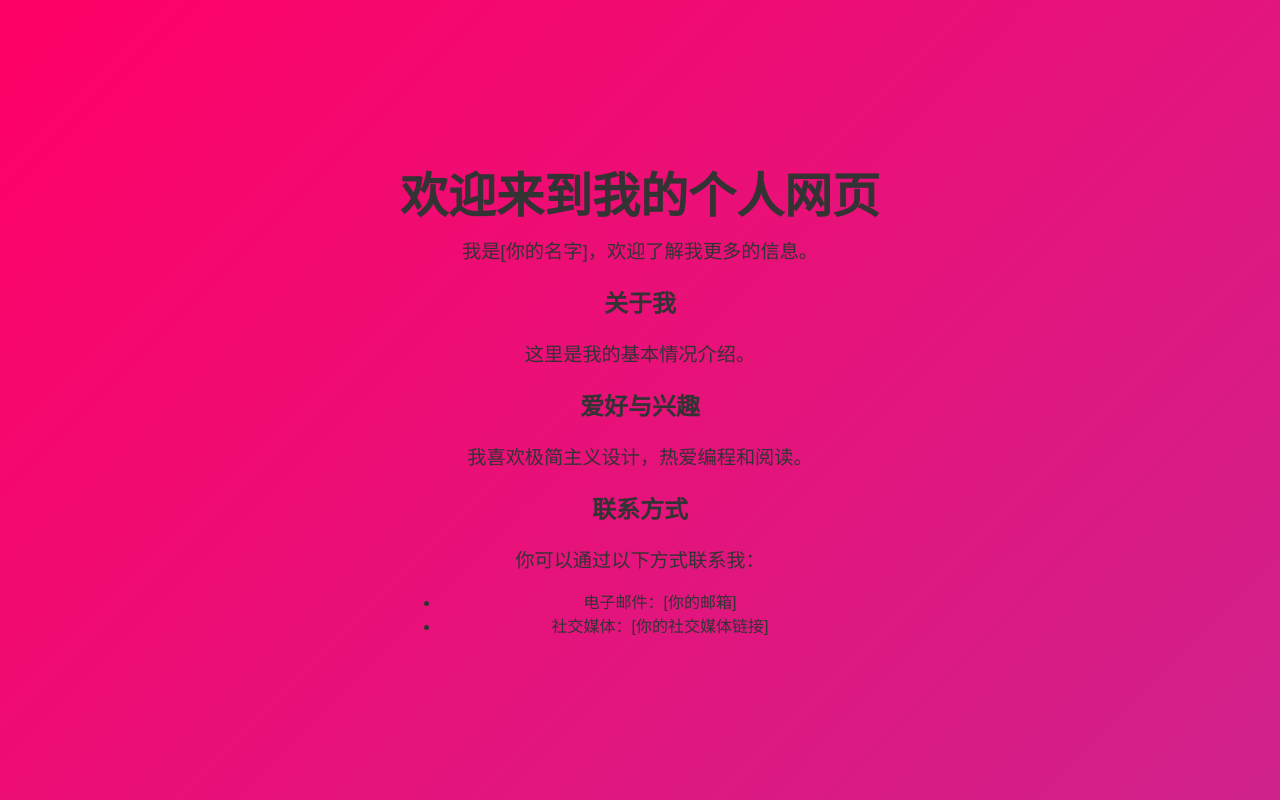
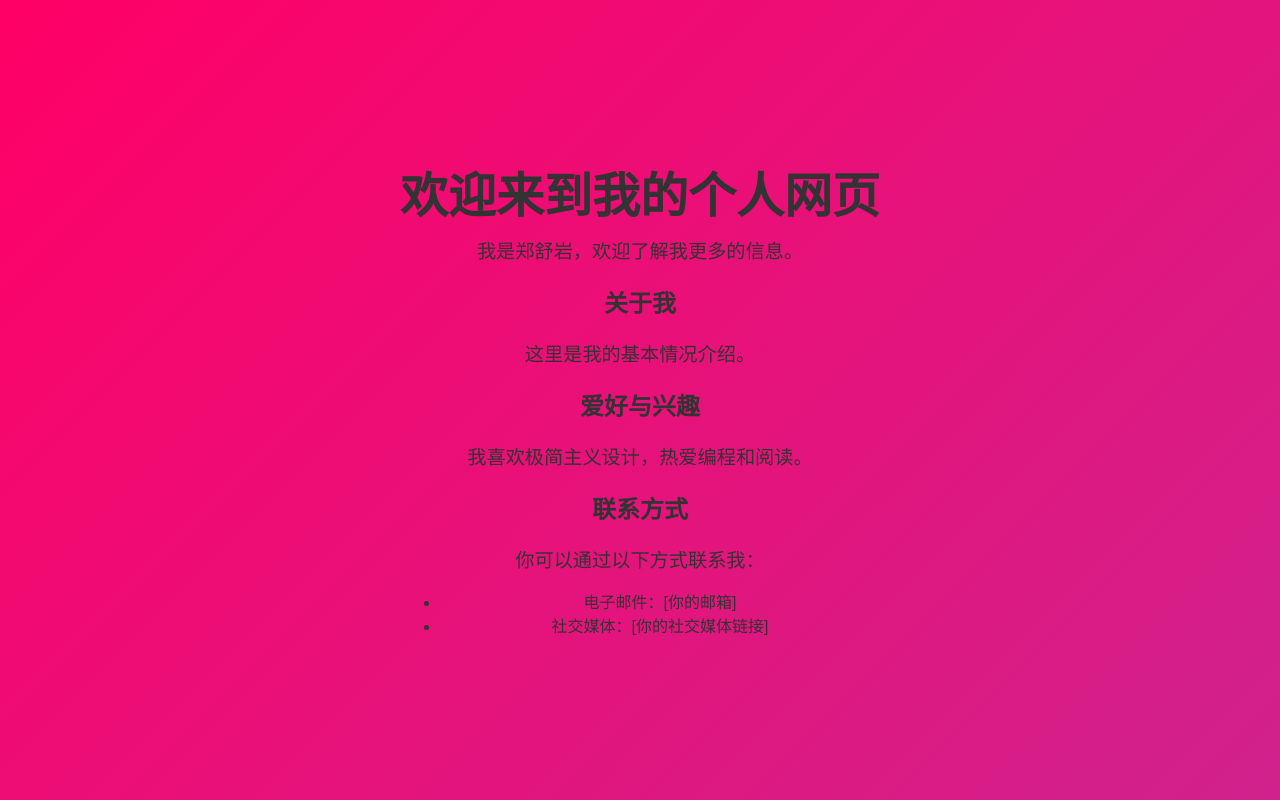
Before and after one commit to Shane-Luchi/info.github.io, a plain HTML site: page index.html in a window 1280 px wide. Drawn offline with Linux system fonts and the light colour scheme.

Commit message:
Update index.html

```diff
--- a/index.html
+++ b/index.html
@@ -44,7 +44,7 @@
     <div class="interaction-bg" id="interaction-bg"></div>
     <div class="container">
         <h1>欢迎来到我的个人网页</h1>
-        <p>我是[你的名字]，欢迎了解我更多的信息。</p>
+        <p>我是郑舒岩，欢迎了解我更多的信息。</p>
         <section>
             <h2>关于我</h2>
             <p>这里是我的基本情况介绍。</p>
```
